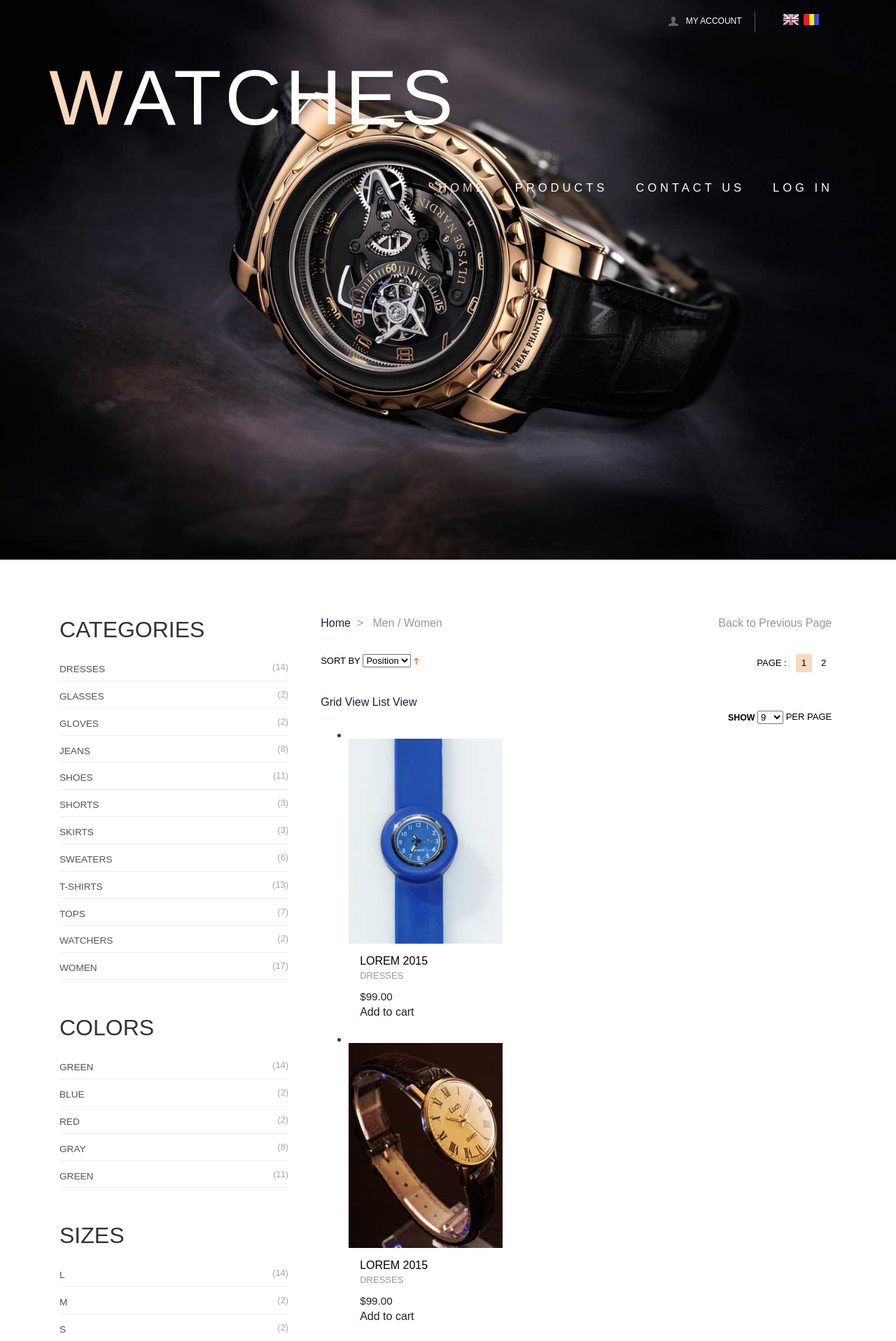
After one commit to ElvisCaramete/webDev, a PHP site: page /men.php in a window 1280 px wide. The commit adds this page. Shown: the top 1917 px of the page at 70% size. Run offline with PHP 8.4, Linux system fonts and the light colour scheme.

Commit message:
index and men has been modified

```diff
--- a/index.php
+++ b/index.php
@@ -45,14 +45,14 @@ include_once 'common.php';
 	     <ul class="megamenu skyblue">
 			<li class="active grid"><a href="index.php?lang=<?php echo $lang['LANG']; ?>">Home</a>
 			</li>
-			<li><a class="color4" href="#">Products</a>
+			<li><a class="color4" href="men.php">Products</a>
 				<div class="megapanel">
 					<div class="row">
 						<div class="col1">
 							<div class="h_nav">
 								<h4>Men</h4>
 								<ul>
-									<li><a href="men.html">Men Watches</a></li>
+									<li><a href="men.php">Men Watches</a></li>
 								</ul>
 							</div>
 						</div>
@@ -60,7 +60,7 @@ include_once 'common.php';
 							<div class="h_nav">
 								<h4>Women</h4>
 								<ul>
-									<li><a href="men.html">Women Watches</a></li>
+									<li><a href="men.php">Women Watches</a></li>
 								</ul>
 							</div>
 						</div>
--- /dev/null
+++ b/men.php
@@ -0,0 +1,352 @@
+<?php
+include_once 'common.php';
+?>
+
+<html>
+   <head>
+		<meta name="viewport" content="width=device-width, initial-scale=1">
+		<meta http-equiv="Content-Type" content="text/html; charset=utf-8" />
+		<script type="application/x-javascript"> addEventListener("load", function() { setTimeout(hideURLbar, 0); }, false); function hideURLbar(){ window.scrollTo(0,1); } </script>
+		<link href="css/bootstrap.css" rel='stylesheet' type='text/css' />
+		<link href="css/style.css" rel='stylesheet' type='text/css' />
+
+		<script type="text/javascript" src="js/jquery-1.11.1.min.js"></script>
+
+		<link href="css/megamenu.css" rel="stylesheet" type="text/css" media="all" />
+		<script type="text/javascript" src="js/megamenu.js"></script>
+		<script>$(document).ready(function(){$(".megamenu").megamenu();});</script>
+		<script src="js/jquery.easydropdown.js"></script>
+		<script src="js/simpleCart.min.js"> </script>
+		<title><?php echo $lang['PAGE_TITLE']; ?></title>
+		<link href="css/style.css" rel="stylesheet" type="text/css" media="all">
+    </head>
+	<div class="banner">
+   	  <div class="container">
+   	  	<div class="header_top">
+           <div class="header_top_right">
+			 <ul class="header_user_info">
+			  <a class="login" href="login.php">
+				<i class="user"> </i>
+				<li class="user_desc">My Account</li>
+			  </a>
+		     </ul>
+			  <div id="languages">
+					<a href="index.php?lang=en"><img src="images/en.png" /></a>
+					<a href="index.php?lang=ro"><img src="images/ro.png" /></a>
+			  </div>
+			 </div>
+		     <div class="clearfix"> </div>
+	  </div>
+	  <div class="header_bottom">
+	   <div class="logo">
+		  <h1><a href="index.php?lang=<?php echo $lang['LANG']; ?>"><span class="m_1"><?php echo $lang['W']; ?></span><?php echo $lang['LOGO']; ?></a></h1>
+	   </div>
+   	   <div class="menu">
+	     <ul class="megamenu skyblue">
+			<li class="active grid"><a href="index.php?lang=<?php echo $lang['LANG']; ?>">Home</a>
+			</li>
+			<li><a class="color4" href="men.php">Products</a>
+				<div class="megapanel">
+					<div class="row">
+						<div class="col1">
+							<div class="h_nav">
+								<h4>Men</h4>
+								<ul>
+									<li><a href="men.php">Men Watches</a></li>
+								</ul>
+							</div>
+						</div>
+						<div class="col1">
+							<div class="h_nav">
+								<h4>Women</h4>
+								<ul>
+									<li><a href="men.php">Women Watches</a></li>
+								</ul>
+							</div>
+						</div>
+						<div class="col2">
+							<div class="h_nav">
+								<h4>Trends</h4>
+								<ul>
+										<div class="p_left">
+										  <img src="images/p2.jpg" class="img-responsive" alt=""/>
+										</div>
+										<div class="p_right">
+											<h4><a href="#">MECHANICAL FOSSIL</a></h4>
+											<span class="item-cat"><small><a href="#">Price</a></small></span>
+											<span class="price">29.99 $</span>
+										</div>
+										<div class="clearfix"> </div>
+									</li>
+								</ul>
+							</div>
+						</div>
+					  </div>
+					</div>
+				</li>
+				<li><a class="color10" href="contact.php?lang=<?php echo $lang['LANG']; ?>">Contact Us</a></li>
+				<li><a class="color3" href="index.html?lang=<?php echo $lang['LANG']; ?>">Log In</a></li>
+				<div class="clearfix"> </div>
+			</ul>
+			</div>
+	        <div class="clearfix"> </div>
+	        </div>
+	    </div>
+	  </div>
+   </div>
+   <div class="men">
+    <div class="container">
+    	<div class="col-md-4 sidebar_men">
+    	  <h3>Categories</h3>
+    	  <ul class="product-categories color"><li class="cat-item cat-item-42"><a href="#">Dresses</a> <span class="count">(14)</span></li>
+			<li class="cat-item cat-item-60"><a href="#">Glasses</a> <span class="count">(2)</span></li>
+			<li class="cat-item cat-item-63"><a href="#">Gloves</a> <span class="count">(2)</span></li>
+			<li class="cat-item cat-item-54"><a href="#">Jeans</a> <span class="count">(8)</span></li>
+			<li class="cat-item cat-item-55"><a href="#">Shoes</a> <span class="count">(11)</span></li>
+			<li class="cat-item cat-item-64"><a href="#">Shorts</a> <span class="count">(3)</span></li>
+			<li class="cat-item cat-item-61"><a href="#">Skirts</a> <span class="count">(3)</span></li>
+			<li class="cat-item cat-item-56"><a href="#">Sweaters</a> <span class="count">(6)</span></li>
+			<li class="cat-item cat-item-57"><a href="#">T-Shirts</a> <span class="count">(13)</span></li>
+			<li class="cat-item cat-item-58"><a href="#">Tops</a> <span class="count">(7)</span></li>
+			<li class="cat-item cat-item-62"><a href="#">Watchers</a> <span class="count">(2)</span></li>
+			<li class="cat-item cat-item-41"><a href="#">Women</a> <span class="count">(17)</span></li>
+		 </ul>
+		  <h3>Colors</h3>
+    	  <ul class="product-categories color"><li class="cat-item cat-item-42"><a href="#">Green</a> <span class="count">(14)</span></li>
+			<li class="cat-item cat-item-60"><a href="#">Blue</a> <span class="count">(2)</span></li>
+			<li class="cat-item cat-item-63"><a href="#">Red</a> <span class="count">(2)</span></li>
+			<li class="cat-item cat-item-54"><a href="#">Gray</a> <span class="count">(8)</span></li>
+			<li class="cat-item cat-item-55"><a href="#">Green</a> <span class="count">(11)</span></li>
+		  </ul>
+		  <h3>Sizes</h3>
+    	  <ul class="product-categories color"><li class="cat-item cat-item-42"><a href="#">L</a> <span class="count">(14)</span></li>
+			<li class="cat-item cat-item-60"><a href="#">M</a> <span class="count">(2)</span></li>
+			<li class="cat-item cat-item-63"><a href="#">S</a> <span class="count">(2)</span></li>
+			<li class="cat-item cat-item-54"><a href="#">XL</a> <span class="count">(8)</span></li>
+			<li class="cat-item cat-item-55"><a href="#">XS</a> <span class="count">(11)</span></li>
+		  </ul>
+		  <h3>Price</h3>
+    	  <ul class="product-categories"><li class="cat-item cat-item-42"><a href="#">200$-300$</a> <span class="count">(14)</span></li>
+			<li class="cat-item cat-item-60"><a href="#">300$-400$</a> <span class="count">(2)</span></li>
+			<li class="cat-item cat-item-63"><a href="#">400$-500$</a> <span class="count">(2)</span></li>
+			<li class="cat-item cat-item-54"><a href="#">500$-600$</a> <span class="count">(8)</span></li>
+			<li class="cat-item cat-item-55"><a href="#">600$-700$</a> <span class="count">(11)</span></li>
+		  </ul>
+		</div>
+    	<div class="col-md-8 mens_right">
+    		<div class="dreamcrub">
+			   	<ul class="breadcrumbs">
+                    <li class="home">
+                       <a href="index.html" title="Go to Home Page">Home</a>&nbsp;
+                       <span>&gt;</span>
+                    </li>
+                    <li class="home">&nbsp;
+                        Men / Women&nbsp;
+                    </li>
+                </ul>
+                <ul class="previous">
+                	<li><a href="index.html">Back to Previous Page</a></li>
+                </ul>
+                <div class="clearfix"></div>
+			   </div>
+			   <div class="mens-toolbar">
+                 <div class="sort">
+               	   <div class="sort-by">
+		            <label>Sort By</label>
+		            <select>
+		                            <option value="">
+		                    Position                </option>
+		                            <option value="">
+		                    Name                </option>
+		                            <option value="">
+		                    Price                </option>
+		            </select>
+		            <a href=""><img src="images/arrow2.gif" alt="" class="v-middle"></a>
+                   </div>
+    		     </div>
+    	        <ul class="women_pagenation dc_paginationA dc_paginationA06">
+			     <li><a href="#" class="previous">Page : </a></li>
+			     <li class="active"><a href="#">1</a></li>
+			     <li><a href="#">2</a></li>
+		  	    </ul>
+                <div class="clearfix"></div>
+		        </div>
+    		<div id="cbp-vm" class="cbp-vm-switcher cbp-vm-view-grid">
+					<div class="cbp-vm-options">
+						<a href="#" class="cbp-vm-icon cbp-vm-grid cbp-vm-selected" data-view="cbp-vm-view-grid" title="grid">Grid View</a>
+						<a href="#" class="cbp-vm-icon cbp-vm-list" data-view="cbp-vm-view-list" title="list">List View</a>
+					</div>
+					<div class="pages">
+        	 <div class="limiter visible-desktop">
+               <label>Show</label>
+                  <select>
+                            <option value="" selected="selected">
+                    9                </option>
+                            <option value="">
+                    15                </option>
+                            <option value="">
+                    30                </option>
+                  </select> per page
+               </div>
+       	   </div>
+					<div class="clearfix"></div>
+					<ul>
+					  <li class="simpleCart_shelfItem">
+							<a class="cbp-vm-image" href="single.html">
+							 <div class="view view-first">
+					   		  <div class="inner_content clearfix">
+								<div class="product_image">
+									<div class="mask1"><img src="images/m4.jpg" alt="image" class="img-responsive zoom-img"></div>
+									<div class="mask">
+			                       		<div class="info">Quick View</div>
+					                 </div>
+					                 <div class="product_container">
+									   <h4>Lorem 2015</h4>
+									   <p>Dresses</p>
+									   <div class="price mount item_price">$99.00</div>
+									   <a class="button item_add cbp-vm-icon cbp-vm-add" href="#">Add to cart</a>
+									 </div>
+								  </div>
+			                     </div>
+		                      </div>
+		                    </a>
+						</li>
+						<li class="simpleCart_shelfItem">
+							<a class="cbp-vm-image" href="single.html">
+							  <div class="view view-first">
+					   		  <div class="inner_content clearfix">
+								<div class="product_image">
+									<div class="mask1"><img src="images/m2.jpg" alt="image" class="img-responsive zoom-img"></div>
+									 <div class="mask">
+			                       		<div class="info">Quick View</div>
+					                  </div>
+									 <div class="product_container">
+									   <h4>Lorem 2015</h4>
+									   <p>Dresses</p>
+									   <div class="price mount item_price">$99.00</div>
+									   <a class="button item_add cbp-vm-icon cbp-vm-add" href="#">Add to cart</a>
+									 </div>
+								  </div>
+			                     </div>
+		                      </div>
+							 </a>
+						</li>
+						<li class="last simpleCart_shelfItem">
+							<a class="cbp-vm-image" href="single.html">
+								<div class="view view-first">
+					   		  <div class="inner_content clearfix">
+								<div class="product_image">
+									<div class="mask1"><img src="images/m3.jpg" alt="image" class="img-responsive zoom-img"></div>
+									<div class="mask">
+			                       		<div class="info">Quick View</div>
+					                  </div>
+									<div class="product_container">
+									   <h4>Lorem 2015</h4>
+									   <p>Dresses</p>
+									    <div class="price mount item_price">$99.00</div>
+									    <a class="button item_add cbp-vm-icon cbp-vm-add" href="#">Add to cart</a>
+									 </div>
+								  </div>
+			                     </div>
+		                      </div>
+							</a>
+						</li>
+						<li class="simpleCart_shelfItem">
+							<a class="cbp-vm-image" href="single.html">
+								<div class="view view-first">
+					   		  <div class="inner_content clearfix">
+								<div class="product_image">
+									<div class="mask1"><img src="images/m1.jpg" alt="image" class="img-responsive zoom-img"></div>
+									<div class="mask">
+			                       		<div class="info">Quick View</div>
+					                  </div>
+									<div class="product_container">
+									   <h4>Lorem 2015</h4>
+									   <p>Dresses</p>
+									   <div class="price mount item_price">$99.00</div>
+									    <a class="button item_add cbp-vm-icon cbp-vm-add" href="#">Add to cart</a>
+									 </div>
+								  </div>
+			                     </div>
+		                      </div>
+							</a>
+						</li>
+						<li class="simpleCart_shelfItem">
+							<a class="cbp-vm-image" href="single.html">
+								<div class="view view-first">
+					   		  <div class="inner_content clearfix">
+								<div class="product_image">
+									<div class="mask1"><img src="images/m5.jpg" alt="image" class="img-responsive zoom-img"></div>
+									<div class="mask">
+			                       		<div class="info">Quick View</div>
+					                  </div>
+									<div class="product_container">
+									   <h4>Lorem 2015</h4>
+									   <p>Dresses</p>
+									    <div class="price mount item_price">$99.00</div>
+									    <a class="button item_add cbp-vm-icon cbp-vm-add" href="#">Add to cart</a>
+									 </div>
+								  </div>
+			                     </div>
+		                      </div>
+							</a>
+						</li>
+						<li class="last simpleCart_shelfItem">
+							<a class="cbp-vm-image" href="single.html">
+								<div class="view view-first">
+					   		  <div class="inner_content clearfix">
+								<div class="product_image">
+									<div class="mask1"><img src="images/m6.jpg" alt="image" class="img-responsive zoom-img"></div>
+									<div class="mask">
+			                       		<div class="info">Quick View</div>
+					                  </div>
+									<div class="product_container">
+									   <h4>Lorem 2015</h4>
+									   <p>Dresses</p>
+									    <div class="price mount item_price">$99.00</div>
+									    <a class="button item_add cbp-vm-icon cbp-vm-add" href="#">Add to cart</a>
+									 </div>
+								  </div>
+			                     </div>
+		                      </div>
+							</a>
+						</li>
+					</ul>
+				</div>
+				<script src="js/cbpViewModeSwitch.js" type="text/javascript"></script>
+                <script src="js/classie.js" type="text/javascript"></script>
+    	</div>
+    </div>
+   </div>
+   <div class="footer">
+   	 <div class="container">
+   	 	<div class="newsletter">
+			<h3>Newsletter</h3>
+			<p>Lorem Ipsum is simply dummy text of the printing and typesetting industry. Lorem Ipsum has been the industry's standard</p>
+			<form>
+			  <input type="text" value="" onfocus="this.value='';" onblur="if (this.value == '') {this.value ='';}">
+			  <input type="submit" value="SUBSCRIBE">
+			</form>
+		</div>
+   		<div class="cssmenu">
+		   <ul>
+			<li class="active"><a href="#">Privacy</a></li>
+			<li><a href="#">Terms</a></li>
+			<li><a href="#">Shop</a></li>
+			<li><a href="#">About</a></li>
+			<li><a href="contact.html">Contact</a></li>
+		  </ul>
+		</div>
+		<ul class="social">
+			<li><a href=""> <i class="instagram"> </i> </a></li>
+			<li><a href=""><i class="fb"> </i> </a></li>
+			<li><a href=""><i class="tw"> </i> </a></li>
+	    </ul>
+	    <div class="clearfix"></div>
+	    <div class="copy">
+           <p> &copy; 2015 Watches. All Rights Reserved | Design by <a href="http://w3layouts.com/" target="_blank">W3layouts</a></p>
+	    </div>
+   	</div>
+   </div>
+</body>
+</html>
```
